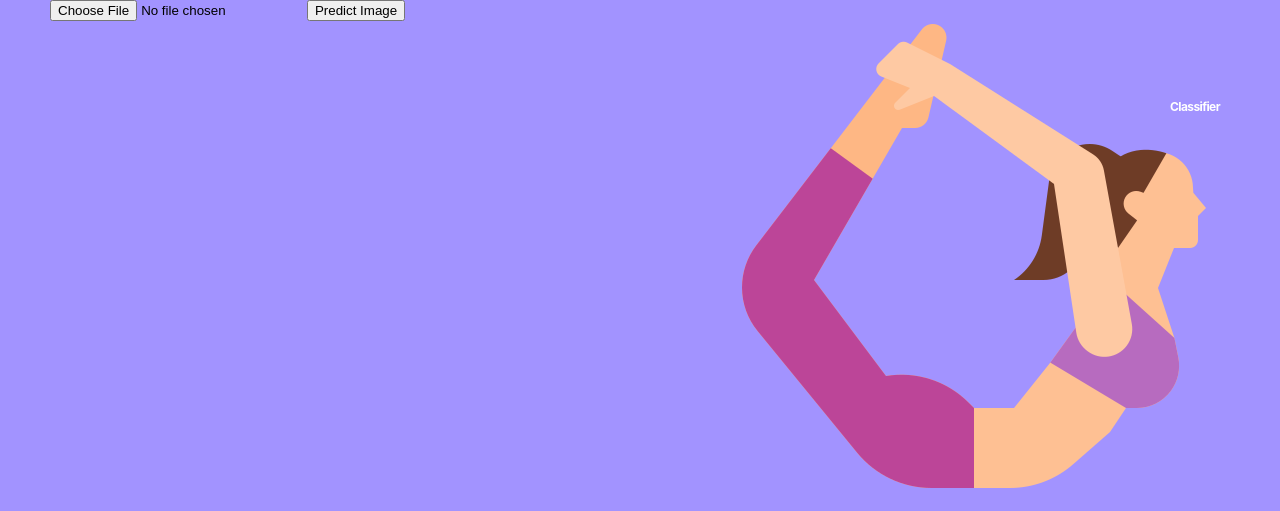
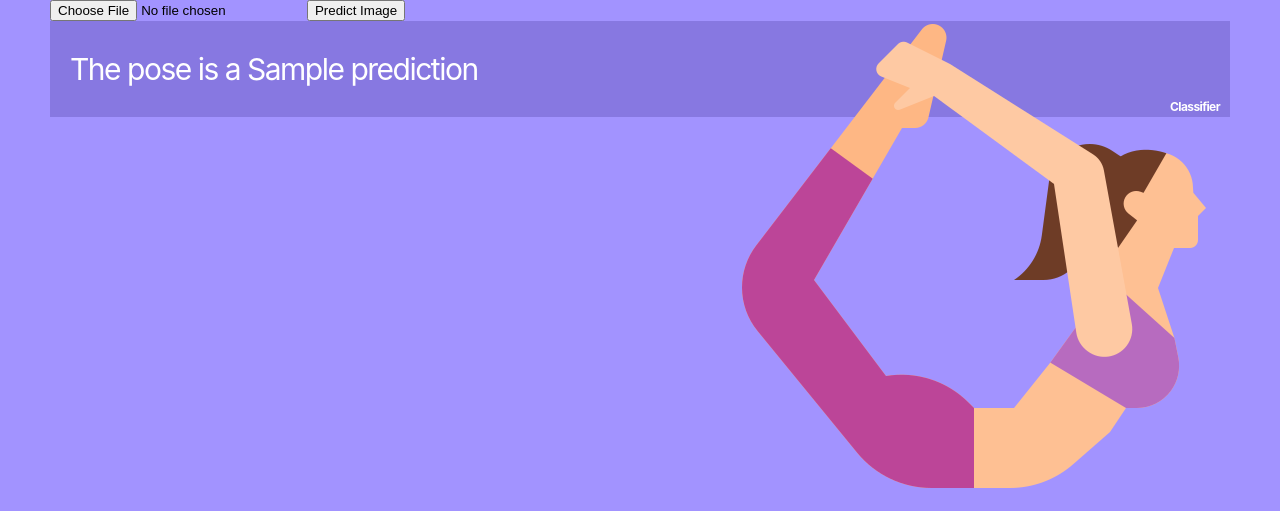
Before and after one commit to LAU856/Flask-Bis, a Flask app: template templates/index.html in a window 1280 px wide. Shown: the part 113-624 px from the top of the page. Run offline with Flask 2, Linux system fonts and the light colour scheme; the template is opened without the code that fills it: most values are stand-ins (such as "Sample title", 1, 10 or a date in 2020).

Commit message:
Update index.html

```diff
--- a/templates/index.html
+++ b/templates/index.html
@@ -22,6 +22,7 @@
       <input class="btn btn-primary mt-3" type="submit" value="Predict Image">
     </form>
     {% if prediction %}
+    <p class="test-center"> The pose is a {{prediction}}</p>
     {% endif %}
 </head>
 
```
